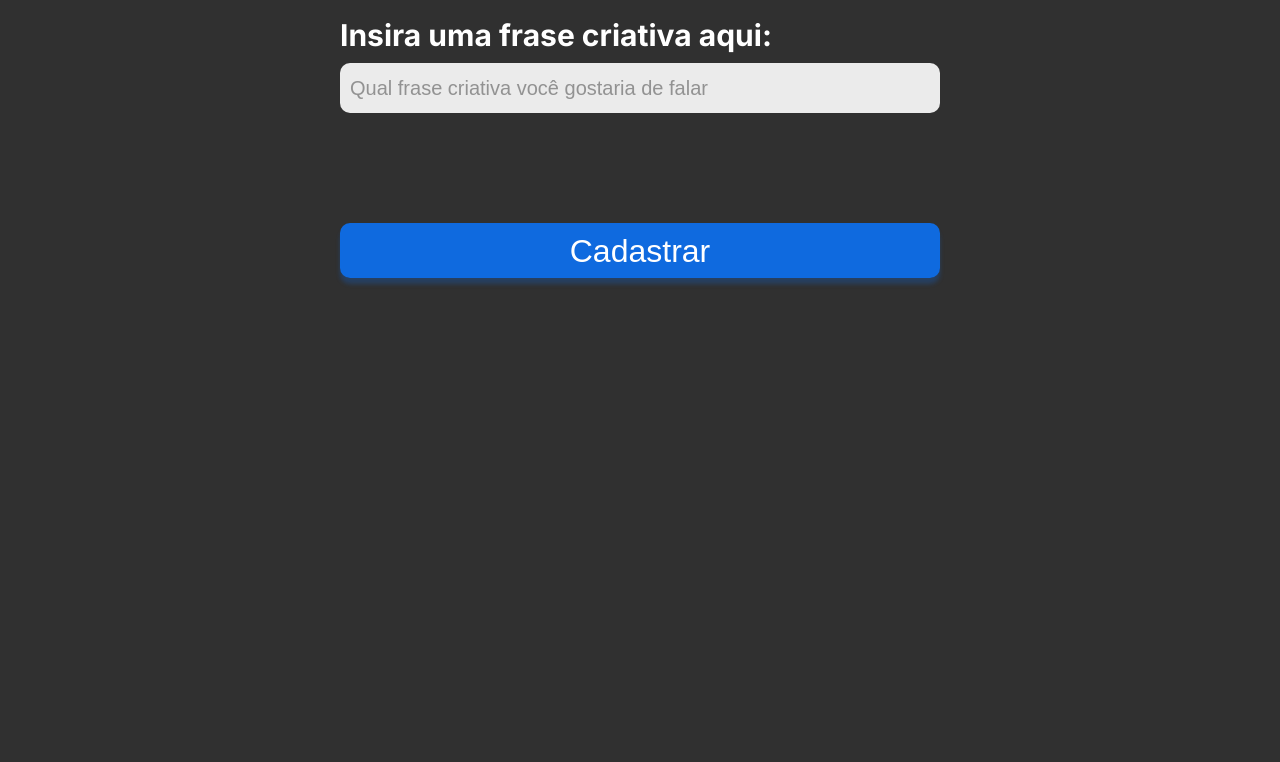
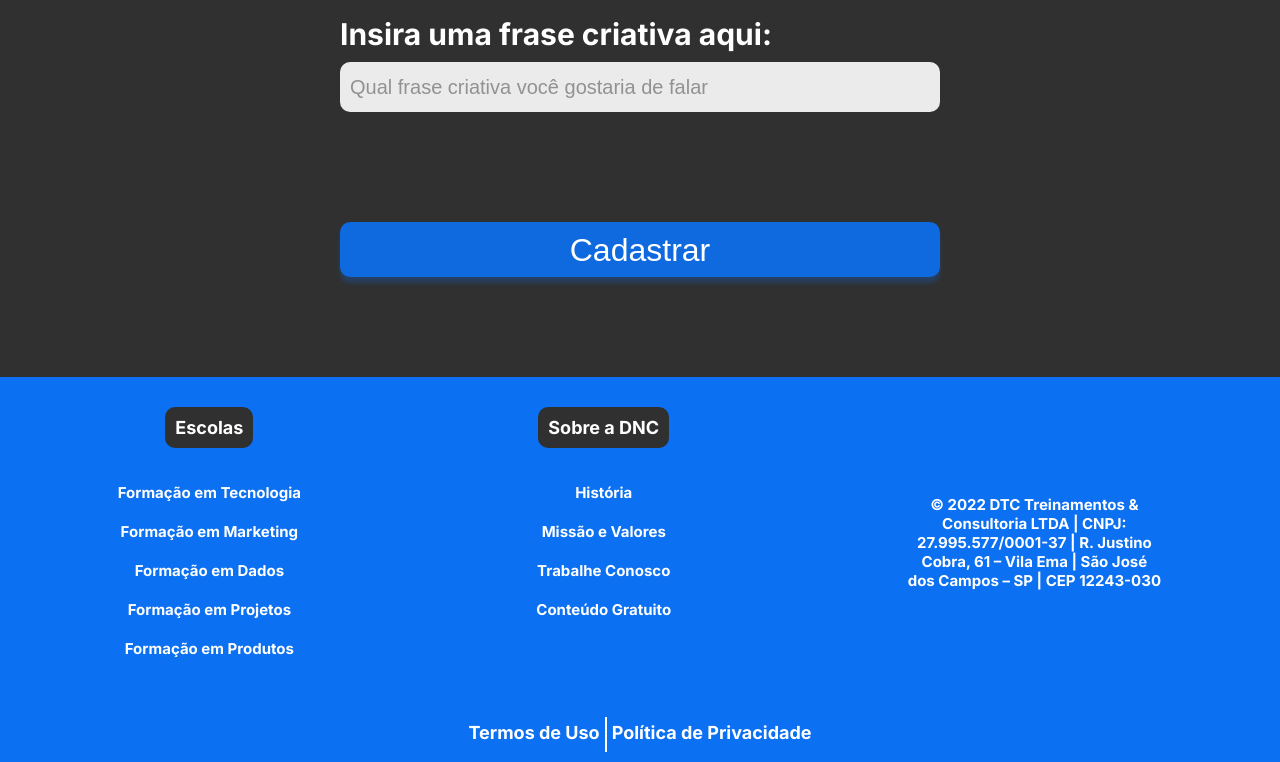
Before and after one commit to VagRodr/bootcamp-dnc, a plain HTML site: page index.htm in a window 1280 px wide. Shown: the part 1198-1960 px from the top of the page. Before the commit the page ends 1576 px from the top, so only its background shows below. Drawn offline with Linux system fonts and the light colour scheme.

Commit message:
Adicionando formatação do footer

```diff
--- a/index.htm
+++ b/index.htm
@@ -67,5 +67,56 @@
             <input type="submit" value="Cadastrar">
         </form>
     </section>
+
+    <footer>
+        <div class="linha1">
+            <nav>
+                <h5>Escolas</h5>
+                <ul>
+                    <li>
+                        <a href="">Formação em Tecnologia</a>
+                    </li>
+                    <li>
+                        <a href="">Formação em Marketing</a>
+                    </li>
+                    <li>
+                        <a href="">Formação em Dados</a>
+                    </li>
+                    <li>
+                        <a href="">Formação em Projetos</a>
+                    </li>
+                    <li>
+                        <a href="">Formação em Produtos</a>
+                    </li>
+                </ul>
+            </nav>
+            <nav>
+                <h5>Sobre a DNC</h5>
+                <ul>
+                    <li>
+                        <a href="">História</a>
+                    </li>
+                    <li>
+                        <a href="">Missão e Valores</a>
+                    </li>
+                    <li>
+                        <a href="">Trabalhe Conosco</a>
+                    </li>
+                    <li>
+                        <a href="">Conteúdo Gratuito</a>
+                    </li>
+                </ul>
+            </nav>
+
+            <div class="endereco">
+                © 2022 DTC Treinamentos & Consultoria LTDA | CNPJ: 27.995.577/0001-37 | R. Justino Cobra, 61 – Vila Ema | São José dos Campos – SP | CEP 12243-030
+            </div>
+        </div>
+
+        <div class="linha2">
+            <a href="">Termos de Uso</a>
+            <a href="">Política de Privacidade</a>
+        </div>
+    </footer>
 </body>
 </html>
--- a/style.css
+++ b/style.css
@@ -25,7 +25,7 @@ body{
     display: flex;
     justify-content: space-between;
     align-items: center;
-    border: 1px solid #BABABA;
+    border-bottom: 1px solid #BABABA;
 }
 
     #menu{
@@ -159,3 +159,96 @@ form{
         box-shadow: 0px 6px 4px 0px rgba(12, 112, 242, 0.25);
         cursor: pointer;
     }
+
+/* Footer */
+
+footer{
+    width: 100%;
+    background-color: var(--azul-dnc);
+}
+
+    footer .linha1{
+        display: flex;
+        justify-content: space-around;
+        align-items: center;
+    }
+
+        footer ul{
+            list-style: none;
+            margin: 0px;
+            padding: 0px;
+
+        }
+
+        footer nav{
+            display: flex;
+            flex-direction: column;
+            align-items: center;
+            height: 330px;
+        }
+
+        footer h5{
+            text-align: center;
+            color: white;
+            font-weight: 800;
+            font-size: 18px;
+            font-family: var(--fonte-padrao);
+
+            background-color: var(--preto-dnc);
+            border-radius: 10px;
+            padding: 10px 10px 10px 10px;
+            margin: 30px 0px 15px 0px;
+        }
+
+        footer ul li{
+            text-align: center;
+            color: white;
+            font-weight: 600;
+            font-size: 15px;
+            font-family: var(--fonte-padrao);
+
+            margin: 20px 0px 20px 0px;
+        }
+
+        footer ul li a{
+            color: white;
+            text-decoration: none;
+        }
+
+            footer li a:hover{
+                color: var(--cinza-hover);
+            }
+
+        footer .endereco{
+            font-weight: 600;
+            font-size: 15px;
+            font-family: var(--fonte-padrao);
+            color: white;
+            text-align: center;
+            width: 20%;
+        }
+
+    footer .linha2{
+        height: 35px;
+        display: flex;
+        justify-content: center;
+        margin:0px;
+        padding: 10px;
+    }
+
+        footer .linha2 a{
+            font-family: var(--fonte-padrao);
+            font-size: 18px;
+            font-weight: 600;
+            color: white;
+            text-decoration: none;
+            padding: 5px;
+        }
+
+        footer .linha2 a:hover{
+            color: var(--cinza-hover);
+        }
+
+        footer .linha2 a:first-child{
+            border-right: 2px solid white;
+        }
```
